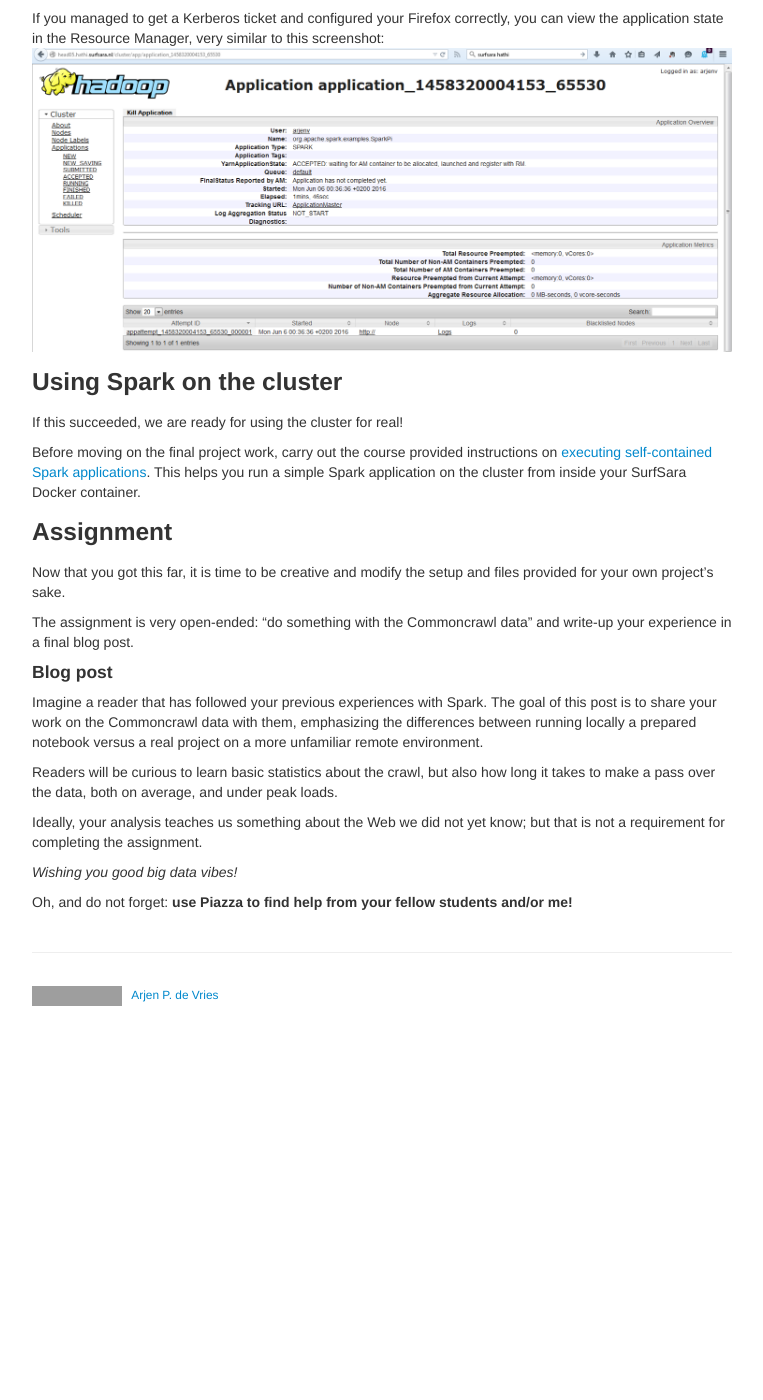
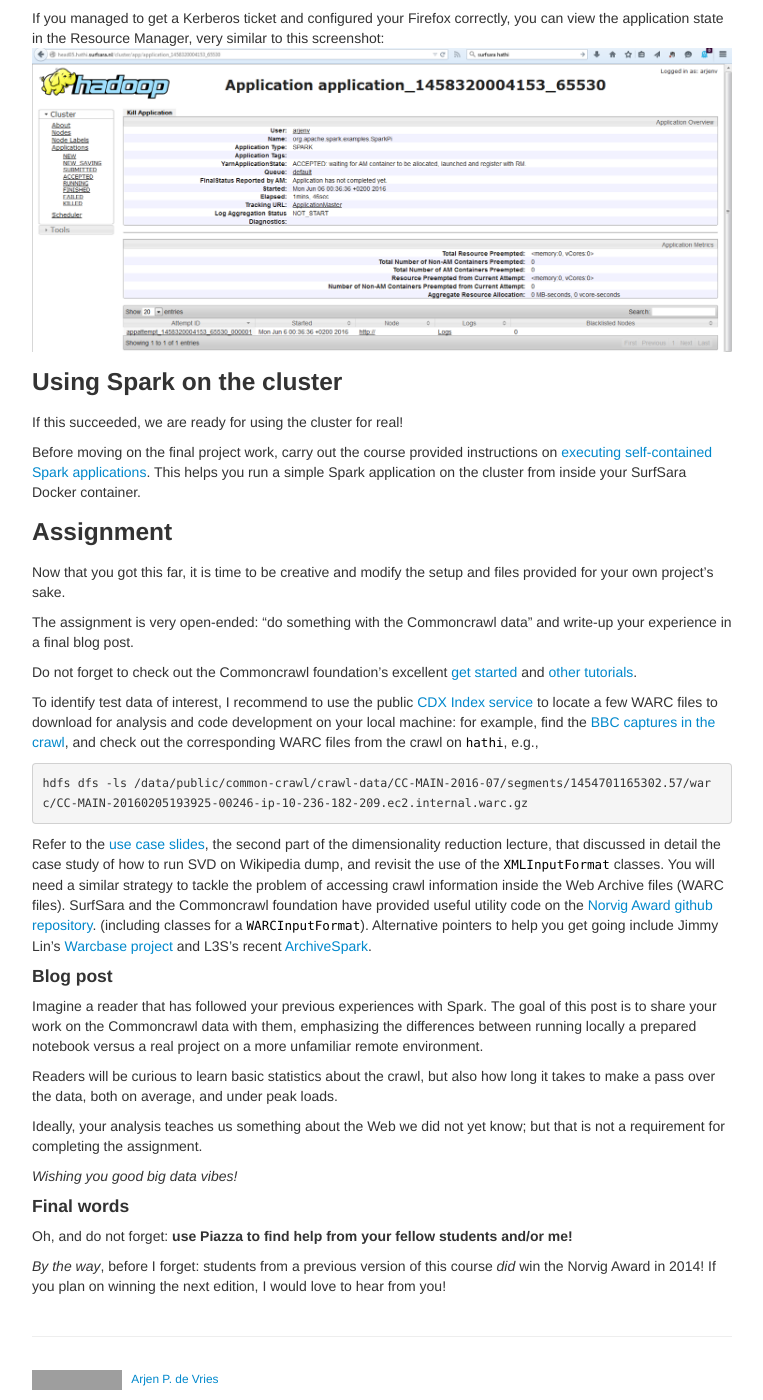
Before and after one commit to Thelukepet/course, a Jekyll site: the page built from assignments/A4-commoncrawl.md, in a window 1280 px wide and 1400 px high, scrolled down 1421 px. Shown: the whole window, without its empty margins (258-1021 px from the left). Built offline with Jekyll 4.4.1, drawn with Linux system fonts in a browser that asks for light colours; before the commit the page ends 2437 px from its top, so only the background shows below that; some of the changed text lies outside the part shown; grey boxes are pictures that could not be loaded.

Commit message:
Added pointers to processing WARC information

````diff
--- a/assignments/A4-commoncrawl.md
+++ b/assignments/A4-commoncrawl.md
@@ -8,8 +8,9 @@
 
 Assignment 4 is an open assignment, where we will work with data on the national supercomputer infrastructure managed by SurfSara.
 
-We have to see how far we get - the main objective is not so much to prepare a winning submission for the next Norvig Award, but
-merely to get hands-on experience in running _and debugging_ jobs on a shared managed cluster, instead of our own laptops or
+We have to see how far we get -
+the main objective is not so much to prepare a winning submission for the next [Norvig Award](http://norvigaward.github.io/),
+but merely to get hands-on experience in running _and debugging_ jobs on a shared managed cluster, instead of our own laptops or
 desktops (that at best emulate a real cluster, and in the worse case will mislead you to underestimating the problems of working
 on actual __Big Data__).
 
@@ -104,6 +105,33 @@
 The assignment is very open-ended:
 "do something with the Commoncrawl data" and write-up your experience in a final blog post.
 
+Do not forget to check out the Commoncrawl foundation's excellent
+[get started](http://commoncrawl.org/the-data/get-started/) and
+[other tutorials](http://commoncrawl.org/the-data/tutorials/).
+
+To identify test data of interest, I recommend to use the public
+[CDX Index service](http://index.commoncrawl.org/CC-MAIN-2016-07) to locate a few
+WARC files to download for analysis and code development on your local machine:
+for example, find the [BBC captures in the crawl](http://index.commoncrawl.org/CC-MAIN-2016-07-index?url=www.bbc.com&output=json),
+and check out the corresponding WARC files from the crawl on `hathi`, e.g.,
+
+```
+hdfs dfs -ls /data/public/common-crawl/crawl-data/CC-MAIN-2016-07/segments/1454701165302.57/warc/CC-MAIN-20160205193925-00246-ip-10-236-182-209.ec2.internal.warc.gz
+```
+
+Refer to the [use case slides](https://blackboard.ru.nl/bbcswebdav/xid-6973793_4),
+the second part of the dimensionality reduction lecture,
+that discussed in detail the case study of how to run SVD on Wikipedia dump,
+and revisit the use of the `XMLInputFormat` classes.
+You will need a similar strategy to tackle the problem of accessing crawl
+information inside the Web Archive files (WARC files).
+SurfSara and the Commoncrawl foundation have provided useful utility code on
+the [Norvig Award github repository](https://github.com/norvigaward/warcutils).
+(including classes for a `WARCInputFormat`).
+Alternative pointers to help you get going include Jimmy Lin's
+[Warcbase project](https://github.com/lintool/warcbase) and
+L3S's recent [ArchiveSpark](https://github.com/helgeho/ArchiveSpark).
+
 #### Blog post
 
 Imagine a reader that has followed your previous experiences with Spark.
@@ -119,5 +147,10 @@
 
 _Wishing you good big data vibes!_
 
+#### Final words
+
 Oh, and do not forget:
 **use Piazza to find help from your fellow students and/or me!**
+
+_By the way_, before I forget: students from a previous version of this course _did_ win the Norvig Award in 2014!
+If you plan on winning the next edition, I would love to hear from you!
````
